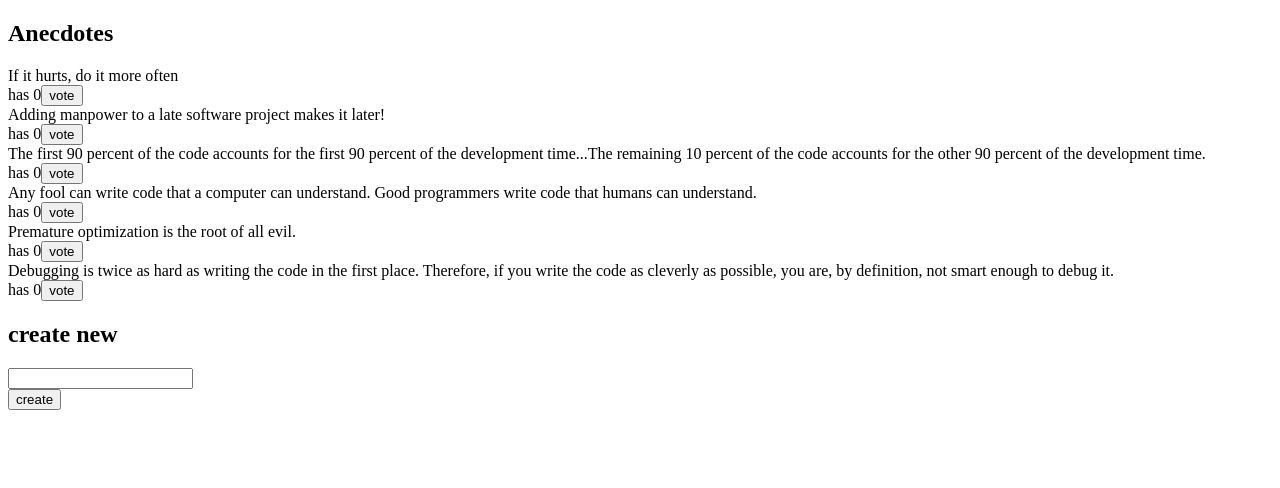
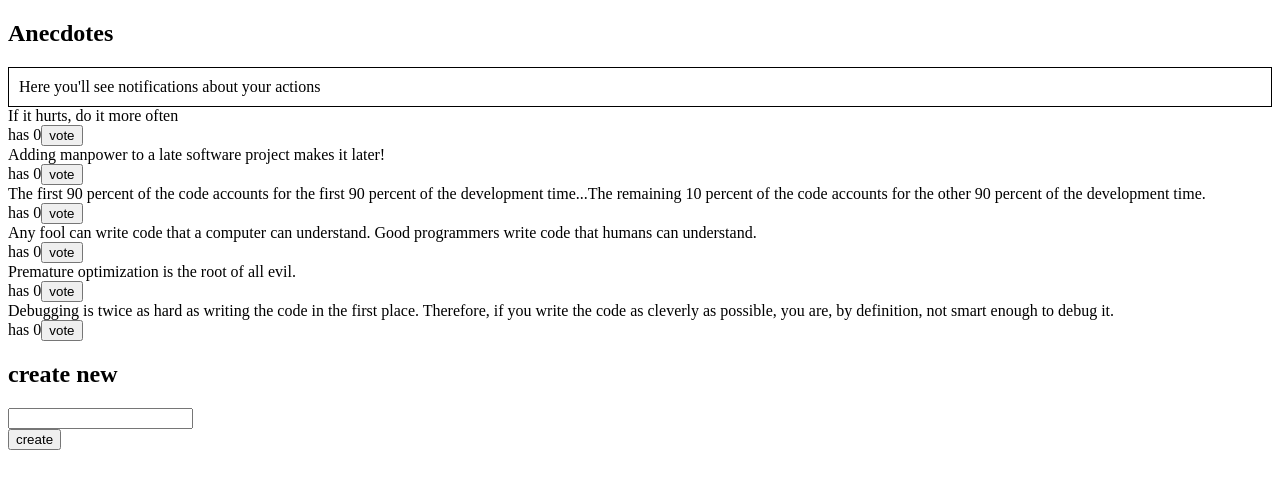
Before and after one commit to denvicar/FSOPart6, a React (Create React App) app in the folder redux-anecdotes/: page / in a window 1280 px wide. Shown: the top 488 px of the page. Built offline with nearby package versions, Linux system fonts and the light colour scheme.

Commit message:
exercise6.11

```diff
--- a/redux-anecdotes/src/App.js
+++ b/redux-anecdotes/src/App.js
@@ -1,13 +1,13 @@
 import React from 'react'
 import AnecdoteForm from './components/AnecdoteForm'
 import AnecdoteList from './components/AnecdoteList'
+import Notification from './components/Notification'
+
 const App = () => {
-
-
-
   return (
     <div>
       <h2>Anecdotes</h2>
+      <Notification />
       <AnecdoteList />
       <AnecdoteForm />
     </div>
--- a/redux-anecdotes/src/components/AnecdoteForm.js
+++ b/redux-anecdotes/src/components/AnecdoteForm.js
@@ -1,6 +1,7 @@
 import React from 'react'
 import { useDispatch } from 'react-redux'
 import { addAnecdote } from '../reducers/anecdoteReducer'
+import { updateNotification, removeNotification } from '../reducers/notificationReducer'
 
 const AnecdoteForm = () => {
   const dispatch = useDispatch()
@@ -10,6 +11,10 @@ const AnecdoteForm = () => {
     const content = event.target.anecdote.value
     event.target.anecdote.value = ''
     dispatch(addAnecdote(content))
+    dispatch(updateNotification(`You added '${ content }'`))
+    setTimeout(() => {
+      dispatch(removeNotification())
+    }, 5000);
   }
 
   return (
--- a/redux-anecdotes/src/components/AnecdoteList.js
+++ b/redux-anecdotes/src/components/AnecdoteList.js
@@ -1,6 +1,7 @@
 import React from 'react'
 import { useSelector, useDispatch } from 'react-redux'
 import { voteAnecdote } from '../reducers/anecdoteReducer'
+import { updateNotification, removeNotification } from '../reducers/notificationReducer'
 
 const AnecdoteList = () => {
   const anecdotes = useSelector(({ anecdotes }) => anecdotes )
@@ -9,6 +10,10 @@ const AnecdoteList = () => {
   const vote = (id) => {
     console.log('vote', id)
     dispatch(voteAnecdote(id))
+    dispatch(updateNotification(`You voted '${ anecdotes.find(a=>a.id===id).content }'`))
+    setTimeout(() => {
+      dispatch(removeNotification())
+    }, 5000);
   }
 
   return (
--- a/redux-anecdotes/src/components/Notification.js
+++ b/redux-anecdotes/src/components/Notification.js
@@ -7,11 +7,12 @@ const Notification = () => {
   const style = {
     border: 'solid',
     padding: 10,
-    borderWidth: 1
+    borderWidth: 1,
+    display: message===null ? 'none' : '',
   }
   return (
     <div style={style}>
-      { message }
+      { message!==null && message }
     </div>
   )
 }
--- a/redux-anecdotes/src/reducers/notificationReducer.js
+++ b/redux-anecdotes/src/reducers/notificationReducer.js
@@ -4,6 +4,8 @@ const notificationReducer = ( state = initialMessage, action) => {
   switch(action.type) {
     case 'SET_MESSAGE':
       return action.message
+    case 'REMOVE':
+      return null
     default: return state
   }
 }
@@ -15,4 +17,10 @@ export const updateNotification = (msg) => {
   }
 }
 
+export const removeNotification = () => {
+  return {
+    type: 'REMOVE'
+  }
+}
+
 export default notificationReducer
```
